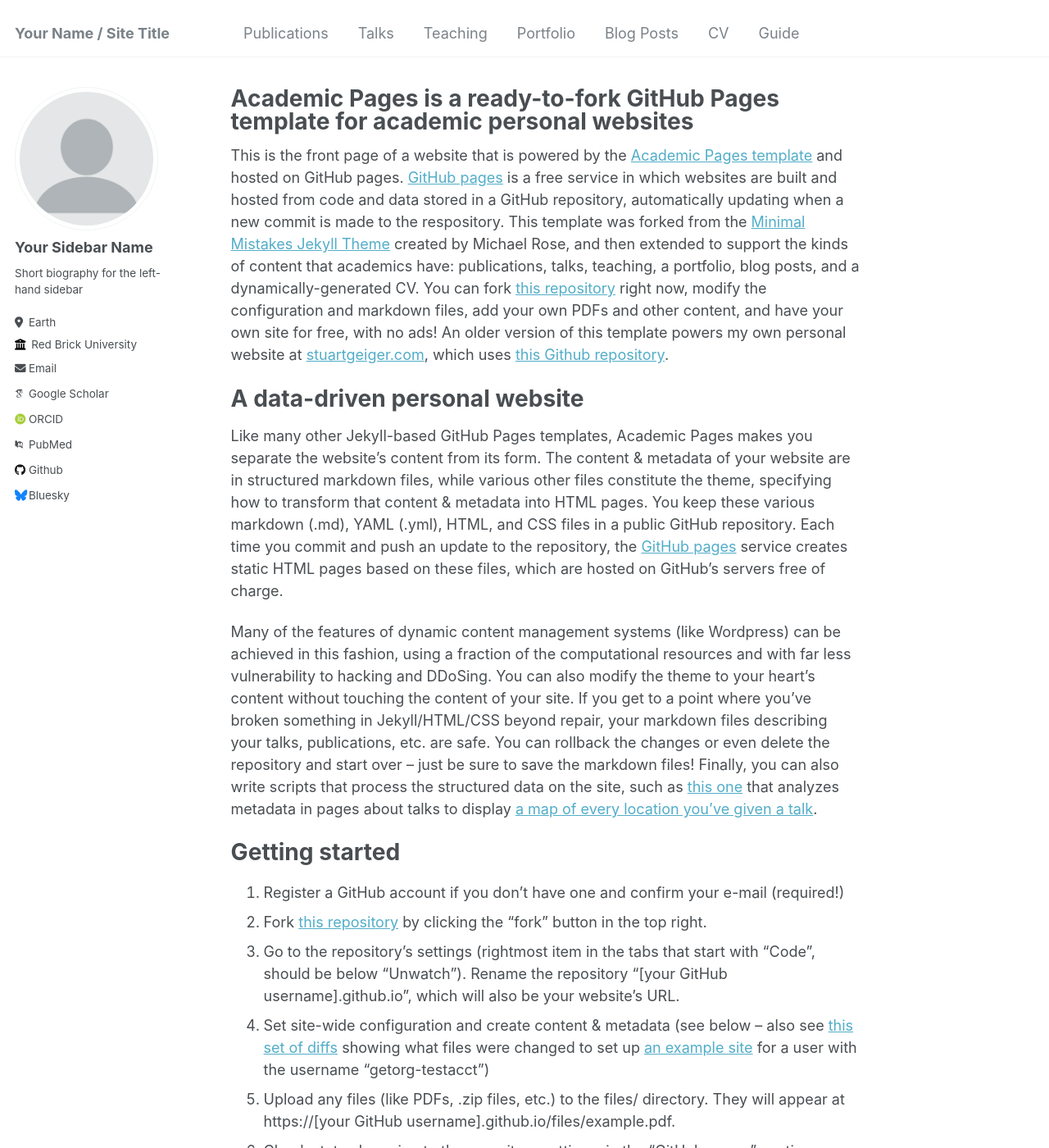
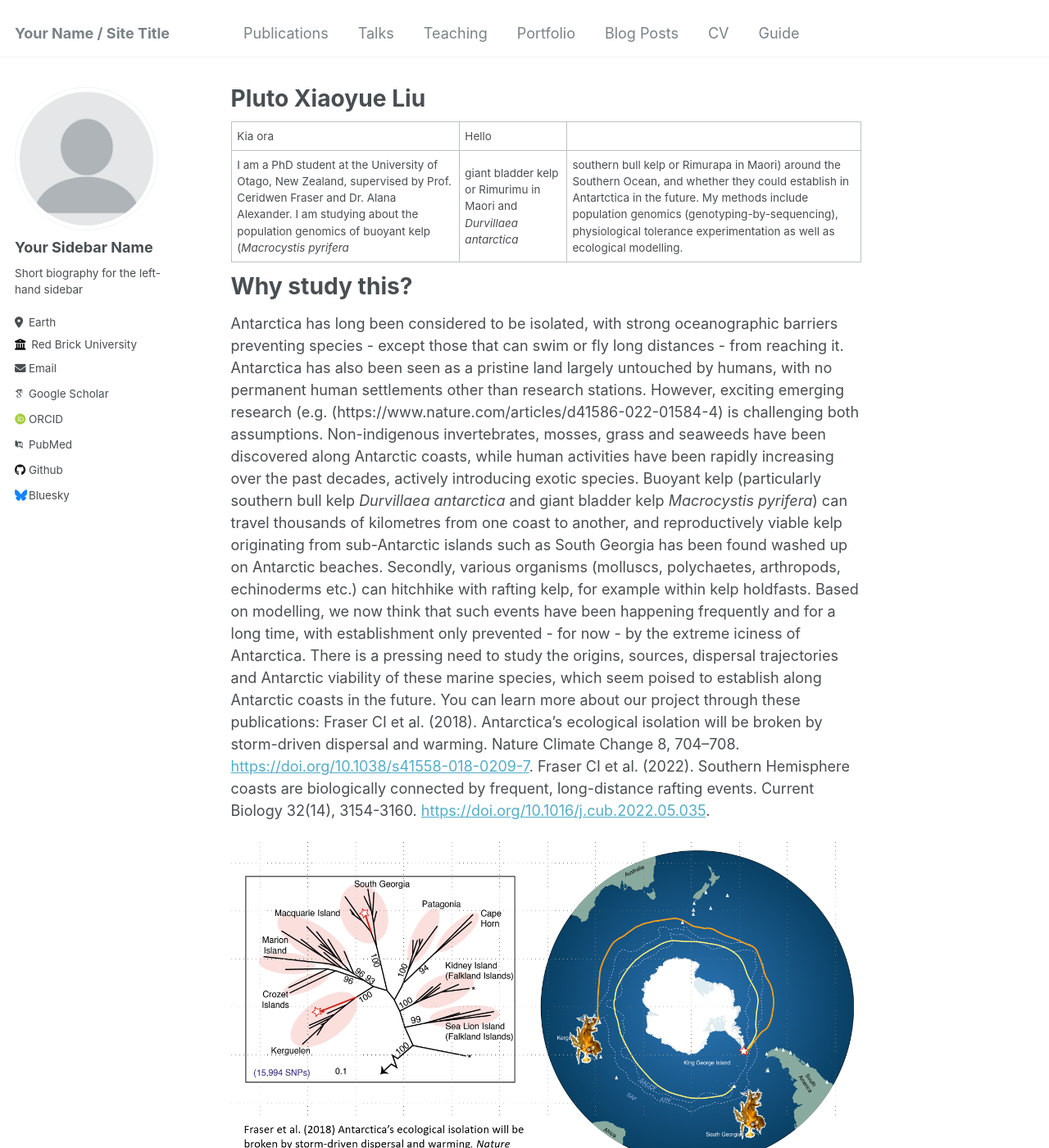
Before and after one commit to PlutoXLiu/PlutoXLiu.github.io, a Jekyll site: the page built from _pages/about.md, in a window 1280 px wide and 1400 px high. Shown: the whole window at 82% size. Built offline with Jekyll 4.4.1, drawn with Linux system fonts in a browser that asks for light colours; some web fonts are replaced.

Commit message:
Update about.md

```diff
--- a/_pages/about.md
+++ b/_pages/about.md
@@ -1,21 +1,27 @@
 ---
 permalink: /
-title: "Academic Pages is a ready-to-fork GitHub Pages template for academic personal websites"
+title: "Pluto Xiaoyue Liu"
 author_profile: true
 redirect_from:
   - /about/
   - /about.html
 ---
 
-This is the front page of a website that is powered by the [Academic Pages template](https://github.com/academicpages/academicpages.github.io) and hosted on GitHub pages. [GitHub pages](https://pages.github.com) is a free service in which websites are built and hosted from code and data stored in a GitHub repository, automatically updating when a new commit is made to the respository. This template was forked from the [Minimal Mistakes Jekyll Theme](https://mmistakes.github.io/minimal-mistakes/) created by Michael Rose, and then extended to support the kinds of content that academics have: publications, talks, teaching, a portfolio, blog posts, and a dynamically-generated CV. You can fork [this repository](https://github.com/academicpages/academicpages.github.io) right now, modify the configuration and markdown files, add your own PDFs and other content, and have your own site for free, with no ads! An older version of this template powers my own personal website at [stuartgeiger.com](http://stuartgeiger.com), which uses [this Github repository](https://github.com/staeiou/staeiou.github.io).
+Kia ora | Hello
+I am a PhD student at the University of Otago, New Zealand, supervised by Prof. Ceridwen Fraser and Dr. Alana Alexander. I am studying about the population genomics of buoyant kelp (*Macrocystis pyrifera* | giant bladder kelp or Rimurimu in Maori and *Durvillaea antarctica* | southern bull kelp or Rimurapa in Maori) around the Southern Ocean, and whether they could establish in Antartctica in the future. My methods include population genomics (genotyping-by-sequencing), physiological tolerance experimentation as well as ecological modelling.
 
-A data-driven personal website
+Why study this?
 ======
-Like many other Jekyll-based GitHub Pages templates, Academic Pages makes you separate the website's content from its form. The content & metadata of your website are in structured markdown files, while various other files constitute the theme, specifying how to transform that content & metadata into HTML pages. You keep these various markdown (.md), YAML (.yml), HTML, and CSS files in a public GitHub repository. Each time you commit and push an update to the repository, the [GitHub pages](https://pages.github.com/) service creates static HTML pages based on these files, which are hosted on GitHub's servers free of charge.
+Antarctica has long been considered to be isolated, with strong oceanographic barriers preventing species - except those that can swim or fly long distances - from reaching it. Antarctica has also been seen as a pristine land largely untouched by humans, with no permanent human settlements other than research stations. However, exciting emerging research (e.g. (https://www.nature.com/articles/d41586-022-01584-4) is challenging both assumptions. Non-indigenous invertebrates, mosses, grass and seaweeds have been discovered along Antarctic coasts, while human activities have been rapidly increasing over the past decades, actively introducing exotic species.
+Buoyant kelp (particularly southern bull kelp *Durvillaea antarctica* and giant bladder kelp *Macrocystis pyrifera*) can travel thousands of kilometres from one coast to another, and reproductively viable kelp originating from sub-Antarctic islands such as South Georgia has been found washed up on Antarctic beaches. Secondly, various organisms (molluscs, polychaetes, arthropods, echinoderms etc.) can hitchhike with rafting kelp, for example within kelp holdfasts. Based on modelling, we now think that such events have been happening frequently and for a long time, with establishment only prevented - for now - by the extreme iciness of Antarctica. There is a pressing need to study the origins, sources, dispersal trajectories and Antarctic viability of these marine species, which seem poised to establish along Antarctic coasts in the future.
+You can learn more about our project through these publications:
+Fraser CI et al. (2018). Antarctica’s ecological isolation will be broken by storm-driven dispersal and warming. Nature Climate Change 8, 704–708. [https://doi.org/10.1038/s41558-018-0209-7](https://doi.org/10.1038/s41558-018-0209-7).
+Fraser CI et al. (2022). Southern Hemisphere coasts are biologically connected by frequent, long-distance rafting events. Current Biology 32(14), 3154-3160. [https://doi.org/10.1016/j.cub.2022.05.035](https://doi.org/10.1016/j.cub.2022.05.035).
 
-Many of the features of dynamic content management systems (like Wordpress) can be achieved in this fashion, using a fraction of the computational resources and with far less vulnerability to hacking and DDoSing. You can also modify the theme to your heart's content without touching the content of your site. If you get to a point where you've broken something in Jekyll/HTML/CSS beyond repair, your markdown files describing your talks, publications, etc. are safe. You can rollback the changes or even delete the repository and start over -- just be sure to save the markdown files! Finally, you can also write scripts that process the structured data on the site, such as [this one](https://github.com/academicpages/academicpages.github.io/blob/master/talkmap.ipynb) that analyzes metadata in pages about talks to display [a map of every location you've given a talk](https://academicpages.github.io/talkmap.html).
 
-Getting started
+![How kelp reached Antarctica (Fraser et al. 2018 Nat. Clim. Change.).](https://github.com/plutoxliu/plutoxliu.github.io/blob/eb5326af1f089de097b8adb8d1e50c74e99ad3b4/images/Fraser%20et%20al.%202018.png)
+
+publications
 ======
 1. Register a GitHub account if you don't have one and confirm your e-mail (required!)
 1. Fork [this repository](https://github.com/academicpages/academicpages.github.io) by clicking the "fork" button in the top right.
```
